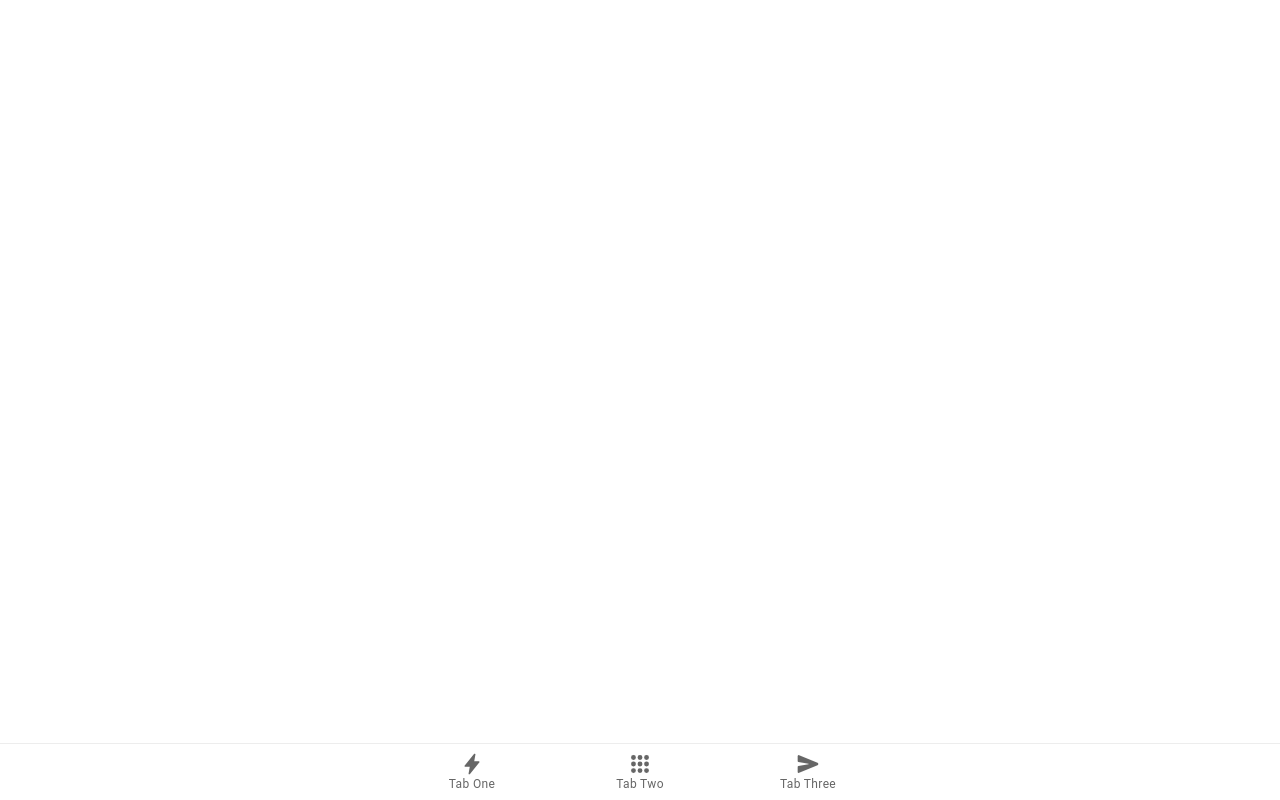
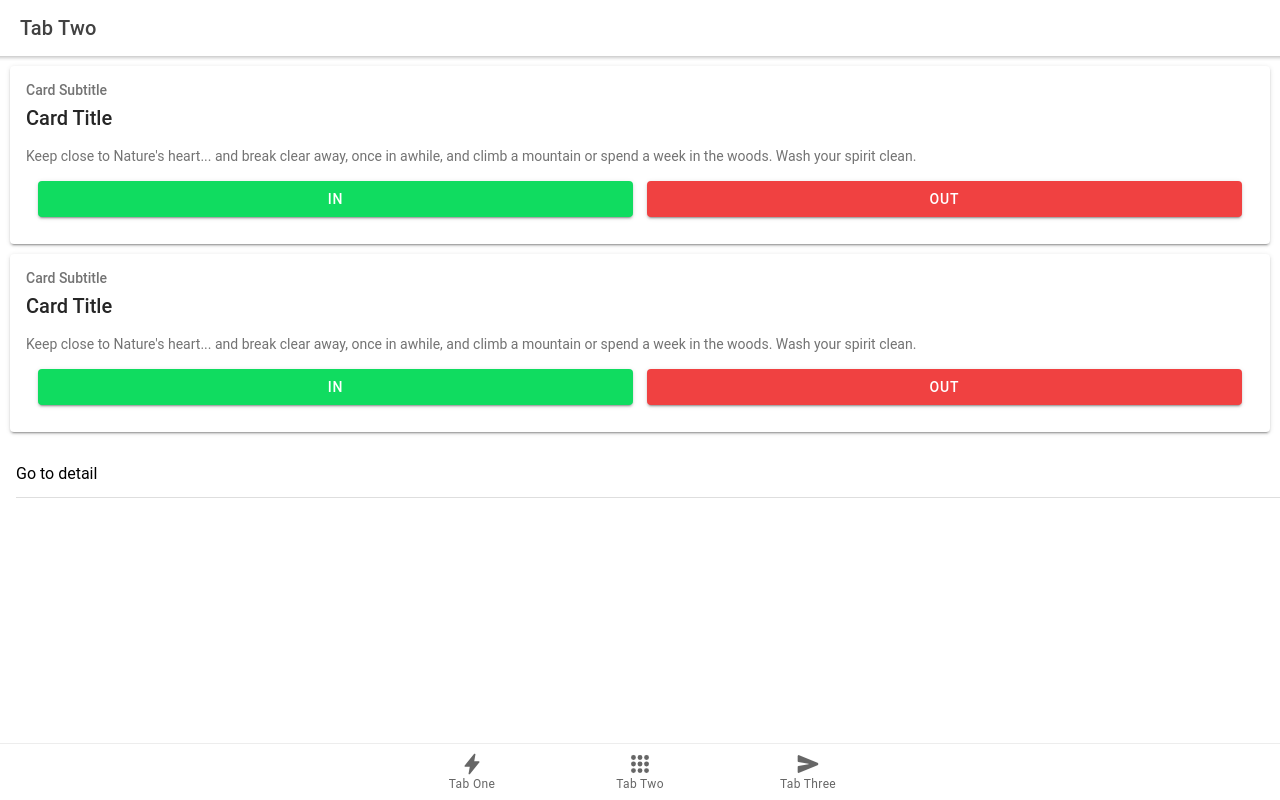
Before and after one commit to SErebros-Hack-Roll-2020/LinkedOut, a React (Create React App) app in the folder myApp/: page /create in a window 1280 px wide. Built offline with nearby package versions, Linux system fonts and the light colour scheme; no server answers.

Commit message:
Add create page:

```diff
--- a/myApp/src/App.tsx
+++ b/myApp/src/App.tsx
@@ -14,6 +14,7 @@ import { apps, flash, send } from 'ionicons/icons';
 import Tab1 from './pages/Tab1';
 import Tab2 from './pages/Tab2';
 import Tab3 from './pages/Tab3';
+import createPage from './pages/createPage';
 import Details from './pages/Details';
 
 /* Core CSS required for Ionic components to work properly */
@@ -41,6 +42,7 @@ const App: React.FC = () => (
       <IonTabs>
         <IonRouterOutlet>
           <Route path="/tab1" component={Tab1} exact={true} />
+          <Route path="/create" component={createPage} exact={true} />
           <Route path="/tab2" component={Tab2} exact={true} />
           <Route path="/tab2/details" component={Details} />
           <Route path="/tab3" component={Tab3} />
--- /dev/null
+++ b/myApp/src/pages/createPage.tsx
@@ -0,0 +1,83 @@
+import React from 'react';
+import { IonHeader, IonGrid, IonRow, IonCol, IonList, IonPage, IonTitle, IonToolbar } from '@ionic/react';
+import { IonButton, IonCard, IonCardContent, IonCardHeader, IonCardSubtitle, IonCardTitle, IonContent, IonIcon, IonItem, IonLabel } from '@ionic/react';
+
+const createPage: React.FC = () => {
+
+  const like = () => {
+    console.log("hi");
+  };
+
+  return (
+    <IonPage>
+      <IonHeader>
+        <IonToolbar>
+          <IonTitle>Tab Two</IonTitle>
+        </IonToolbar>
+      </IonHeader>
+      <IonContent>
+        <IonCard>
+          <IonCardHeader>
+            <IonCardSubtitle>Card Subtitle</IonCardSubtitle>
+            <IonCardTitle>Card Title</IonCardTitle>
+          </IonCardHeader>
+
+          <IonCardContent>
+            Keep close to Nature's heart... and break clear away, once in awhile,
+            and climb a mountain or spend a week in the woods. Wash your spirit clean.
+            <div></div>
+            <IonGrid>
+              <IonRow>
+                <IonCol>
+                  <IonButton onClick={() => like()}expand="block" color="success">In</IonButton>
+                </IonCol>
+                <IonCol>
+                  <IonButton  expand="block" color="danger">Out</IonButton>
+                </IonCol>
+              </IonRow>
+            </IonGrid>
+
+
+
+          </IonCardContent>
+        </IonCard>
+
+        <IonCard>
+          <IonCardHeader>
+            <IonCardSubtitle>Card Subtitle</IonCardSubtitle>
+            <IonCardTitle>Card Title</IonCardTitle>
+          </IonCardHeader>
+
+          <IonCardContent>
+            Keep close to Nature's heart... and break clear away, once in awhile,
+            and climb a mountain or spend a week in the woods. Wash your spirit clean.
+            <div></div>
+            <IonGrid>
+              <IonRow>
+                <IonCol>
+                  <IonButton onClick={() => like()}expand="block" color="success">In</IonButton>
+                </IonCol>
+                <IonCol>
+                  <IonButton  expand="block" color="danger">Out</IonButton>
+                </IonCol>
+              </IonRow>
+            </IonGrid>
+
+
+
+          </IonCardContent>
+        </IonCard>
+
+        <IonList>
+          <IonItem routerLink="/tab2/details">
+            <IonLabel>
+              <h2>Go to detail</h2>
+            </IonLabel>
+          </IonItem>
+        </IonList>
+      </IonContent>
+    </IonPage>
+  );
+};
+
+export default createPage;
```
